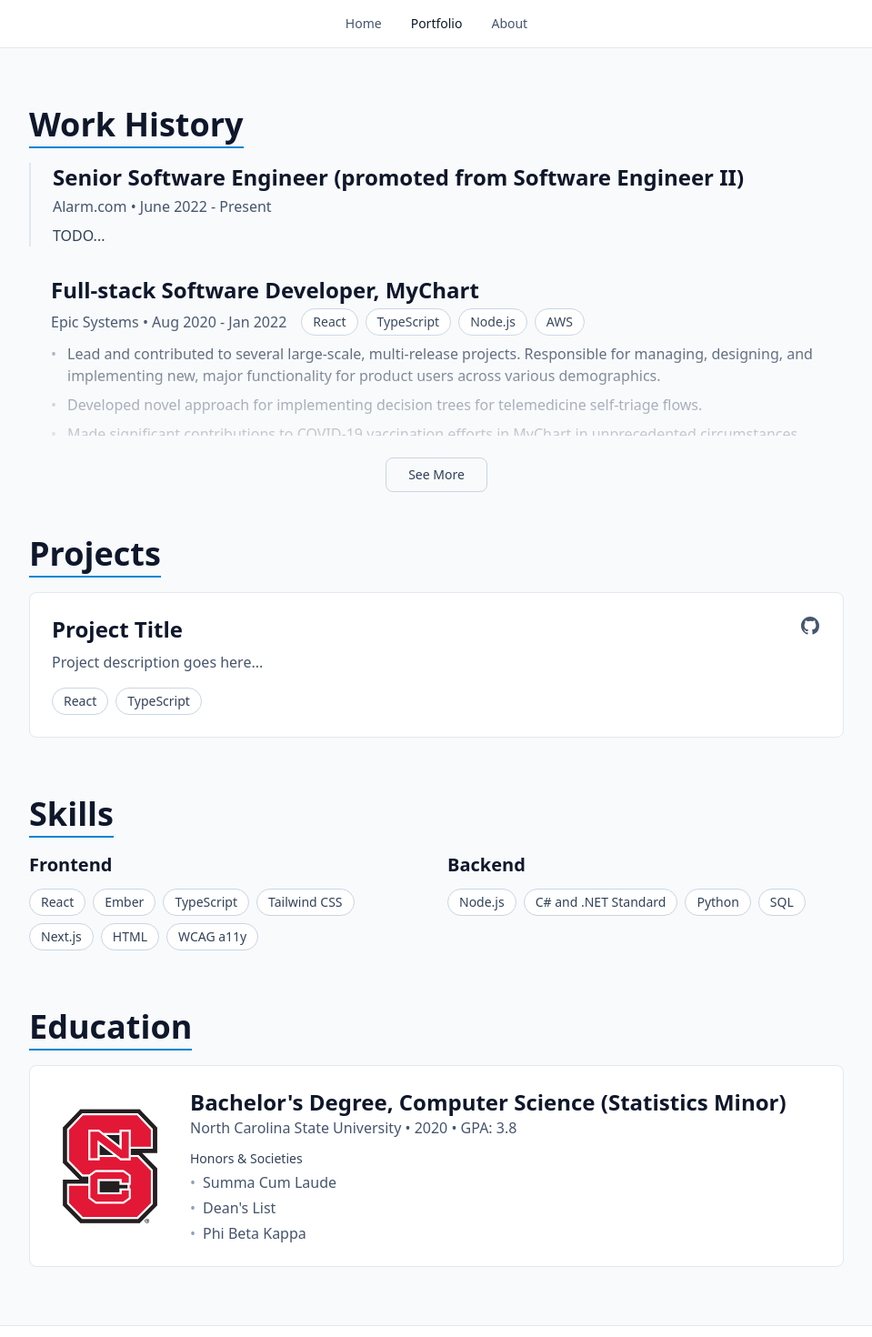
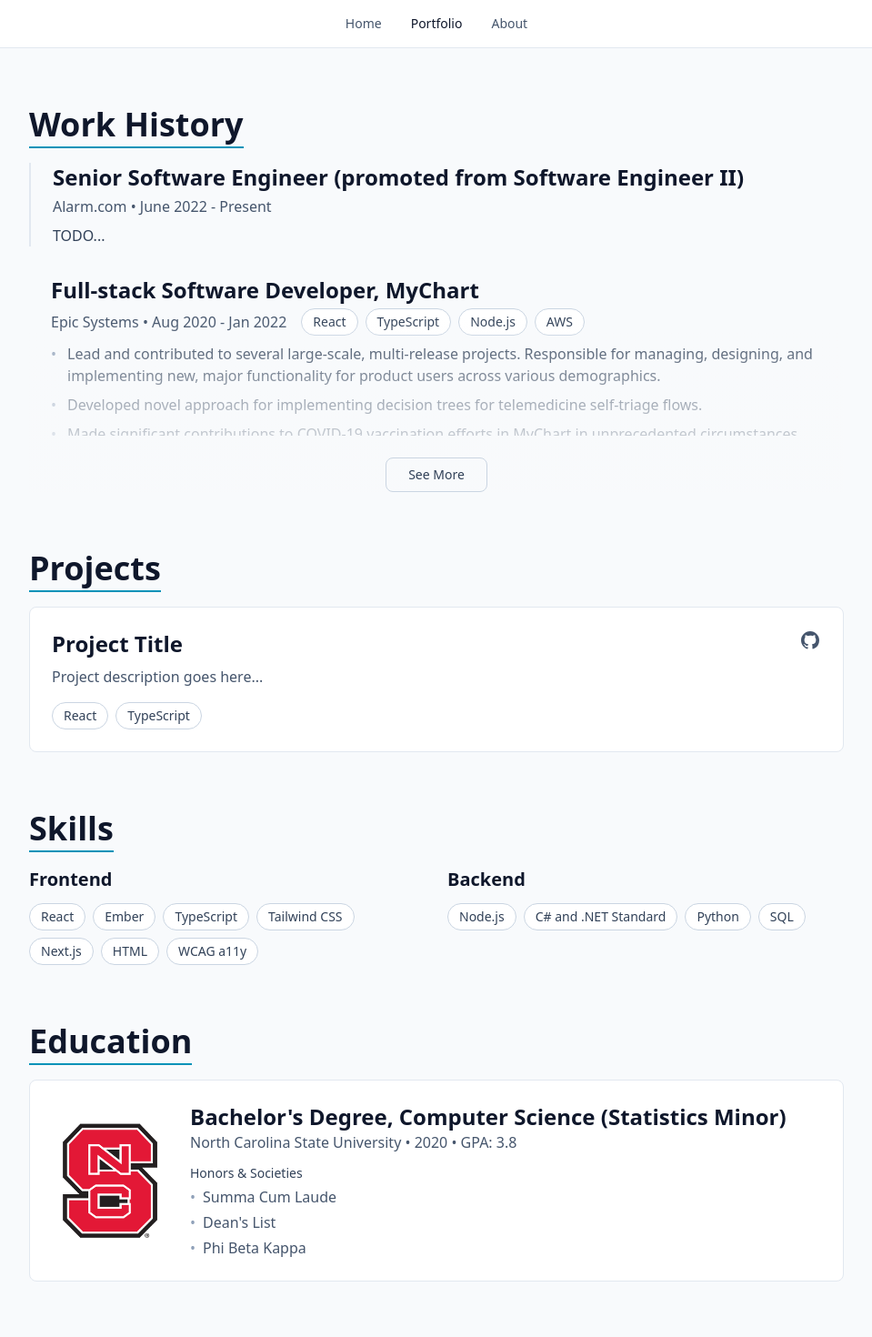
Before and after one commit to ValeriKozarev/personal-website-react-2025, a React (Vite) app: page /portfolio in a window 1280 px wide. Shown: the top 1470 px of the page at 91% size, without its empty margins (160-1119 px from the left). Built offline with nearby package versions, Linux system fonts and the light colour scheme.

Commit message:
adding a bit of whimsy

```diff
--- a/src/index.css
+++ b/src/index.css
@@ -4,3 +4,31 @@
   --font-family-sans: 'Inter', sans-serif;
   --color-warm-white: #faf8f5;
 }
+
+@keyframes rainbow {
+  0%, 100% {
+    color: #1e293b; /* slate-800 - default text color */
+  }
+  14% {
+    color: #dc2626; /* red-600 */
+  }
+  28% {
+    color: #ea580c; /* orange-600 */
+  }
+  42% {
+    color: #ca8a04; /* yellow-600 */
+  }
+  57% {
+    color: #16a34a; /* green-600 */
+  }
+  71% {
+    color: #2563eb; /* blue-600 */
+  }
+  85% {
+    color: #9333ea; /* purple-600 */
+  }
+}
+
+.animate-rainbow {
+  animation: rainbow 4s ease-in-out 1;
+}
--- a/src/pages/About.tsx
+++ b/src/pages/About.tsx
@@ -1,9 +1,21 @@
 export default function About() {
+  const title = "About Me";
+
   return (
     <div className="flex-1">
       <div className="container mx-auto px-4 py-16">
         <div className="max-w-4xl mx-auto">
-          <h1 className="text-5xl font-bold mb-8">About Me</h1>
+          <h1 className="text-5xl font-bold mb-8">
+            {title.split('').map((char, index) => (
+              <span
+                key={index}
+                className="inline-block animate-rainbow"
+                style={{ animationDelay: `${index * 0.1}s` }}
+              >
+                {char === ' ' ? '\u00A0' : char}
+              </span>
+            ))}
+          </h1>
 
           {/* Hobbies & Interests */}
           <section className="mb-16">
--- a/src/pages/Portfolio.tsx
+++ b/src/pages/Portfolio.tsx
@@ -12,8 +12,8 @@
       <div className="container mx-auto px-4 py-16">
         <div className="max-w-4xl mx-auto">
 
-          <section className="mb-12">
-            <h2 className="text-4xl font-bold mb-4 pb-1 border-b-2 border-sky-600 inline-block">Work History</h2>
+          <section className="mb-16">
+            <h2 className="text-4xl font-bold mb-4 pb-1 border-b-2 border-cyan-600 inline-block">Work History</h2>
             <div className="relative">
               <div
                 id="work-history-list"
@@ -84,7 +84,7 @@
 
           {/* Projects Section */}
           <section className="mb-16">
-            <h2 className="text-4xl font-bold mb-4 pb-1 border-b-2 border-sky-600 inline-block">Projects</h2>
+            <h2 className="text-4xl font-bold mb-4 pb-1 border-b-2 border-cyan-600 inline-block">Projects</h2>
             <div className="space-y-6">
               <ProjectCard
                 title="Project Title"
@@ -97,7 +97,7 @@
 
           {/* Skills Section */}
           <section className="mb-16">
-            <h2 className="text-4xl font-bold mb-4 pb-1 border-b-2 border-sky-600 inline-block">Skills</h2>
+            <h2 className="text-4xl font-bold mb-4 pb-1 border-b-2 border-cyan-600 inline-block">Skills</h2>
             <div className="grid md:grid-cols-2 gap-6">
               <div>
                 <h3 className="text-xl font-semibold mb-3">Frontend</h3>
@@ -120,7 +120,7 @@
 
           {/* Education Section */}
           <section>
-            <h2 className="text-4xl font-bold mb-4 pb-1 border-b-2 border-sky-600 inline-block">Education</h2>
+            <h2 className="text-4xl font-bold mb-4 pb-1 border-b-2 border-cyan-600 inline-block">Education</h2>
             <EducationCard
               degree="Bachelor's Degree, Computer Science (Statistics Minor)"
               school="North Carolina State University"
```
